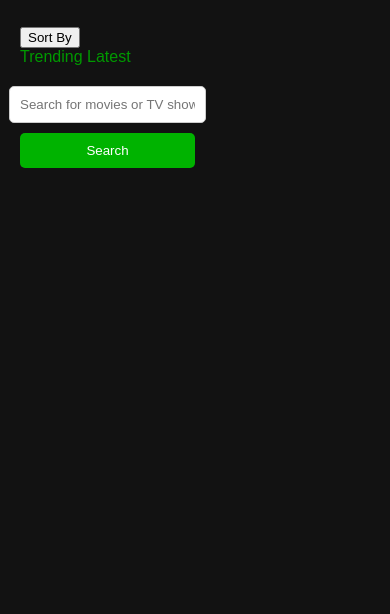
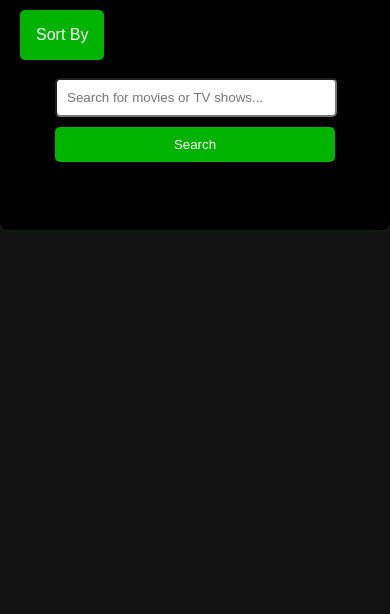
Before and after one commit to JimKaracostas/echoplayer, a plain HTML site: page index.html in a window 390 px wide. Shown: the part 230-844 px from the top of the page. Drawn offline with Linux system fonts and the light colour scheme.

Commit message:
Update styles.css

```diff
--- a/CSS/styles.css
+++ b/CSS/styles.css
@@ -1,13 +1,15 @@
+/* General Styles */
 body {
   font-family: Arial, sans-serif;
-  background-color: #121212;
-  color: #ffffff;
   margin: 0;
   padding: 0;
+  background-color: #121212;
+  color: #e0e0e0;
 }
 
 a {
-  color: #009900;
+  color: #ffffff;
+  text-decoration: none;
 }
 
 .container {
@@ -164,7 +166,12 @@ nav li.active {
 }
 
 .watch-container {
+  max-width: 800px;
+  margin: 20px auto;
   padding: 20px;
+  background-color: #000000;
+  border-radius: 8px;
+  box-shadow: 0 0 10px rgba(34, 206, 0, 0.1);
 }
 
 .watchlist-item {
@@ -208,17 +215,18 @@ nav li.active {
 }
 
 .search-bar {
-  display: flex;
-  justify-content: center;
-  margin: 20px 0;
+  width: 100%;
+  padding: 10px;
+  border-radius: 4px;
+  font-size: 16px;
+  margin-bottom: 10px;
+  color: #e0e0e0;
 }
 
 .search-bar input {
   width: 70%;
   padding: 10px;
-  border: 1px solid #ccc;
   border-radius: 5px 0 0 5px;
-  outline: none;
 }
 
 .search-bar button {
@@ -281,11 +289,6 @@ nav li.active {
     display: none;
   }
 
-  #player {
-    width: 80%;
-    height: 400px;
-  }
-
   .search-bar {
     flex-direction: column;
   }
@@ -334,15 +337,64 @@ nav li.active {
     display: none;
   }
 
-  #player {
-    width: 100%;
-    height: auto;
+  .search-bar {
+    padding: 8px;
+    font-size: 14px;
+    width: 80%;
+    max-width: 300px;
+    margin: 10px auto;
   }
 
-  .search-bar {
-    position: block;
-    align-items: center;
-    text-align: center;
-    width: 50%;
+  .search-bar input {
+    width: 92%;
   }
 }
+
+/* Dropdown Styles */
+.dropdown {
+  position: relative;
+  display: inline-block;
+}
+
+.dropbtn {
+  background-color: #00b300;
+  color: white;
+  padding: 16px;
+  font-size: 16px;
+  border: none;
+  cursor: pointer;
+  border-radius: 5px;
+}
+
+.dropdown-content {
+  display: none;
+  position: absolute;
+  background-color: #00b300;
+  min-width: 160px;
+  box-shadow: 0px 8px 16px 0px rgba(0,0,0,0.2);
+  z-index: 1;
+  border-radius: 5px;
+}
+
+.dropdown-content a {
+  color: white;
+  padding: 12px 16px;
+  text-decoration: none;
+  display: block;
+  cursor: pointer;
+}
+
+.dropdown-content a:hover {
+  background-color: #004500;
+  cursor: pointer;
+}
+
+.dropdown:hover .dropdown-content {
+  display: block;
+  cursor: pointer;
+}
+
+.dropdown:hover .dropbtn {
+  background-color: #004500;
+  cursor: pointer;
+}
```
